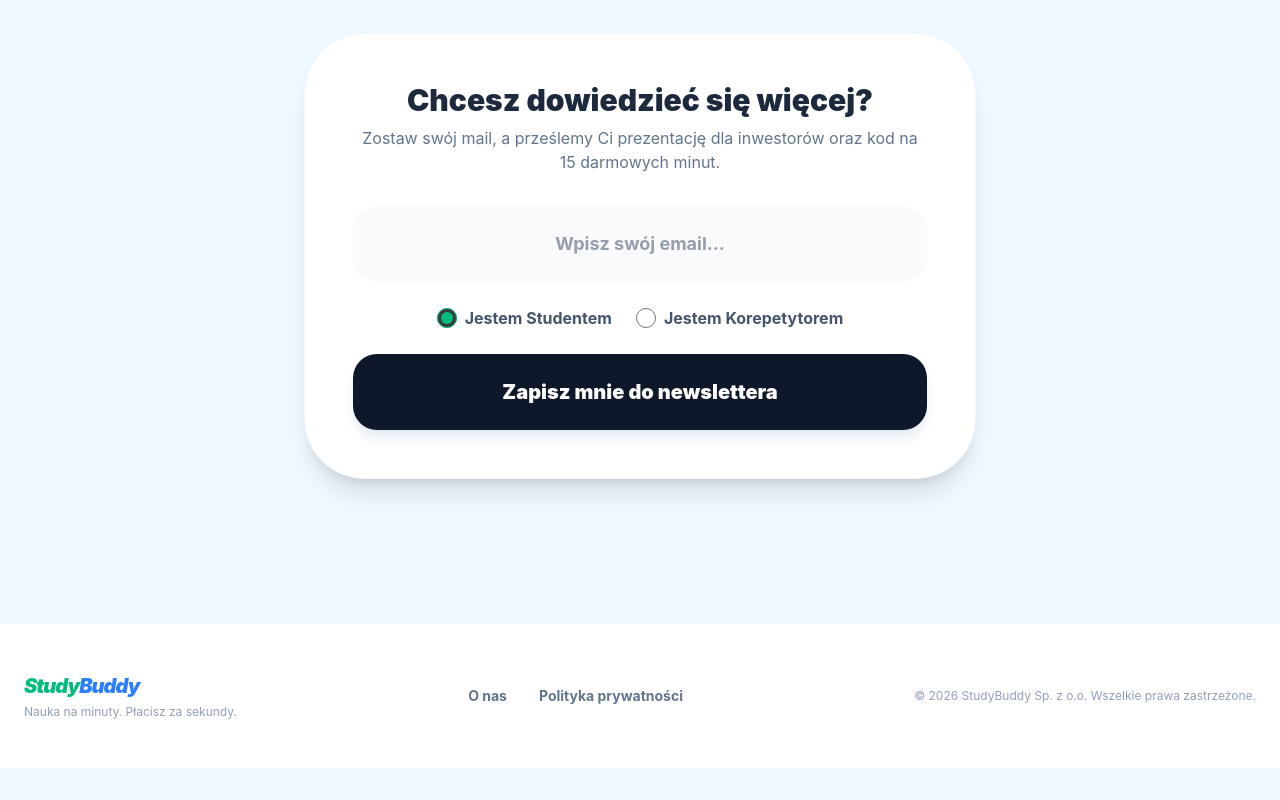
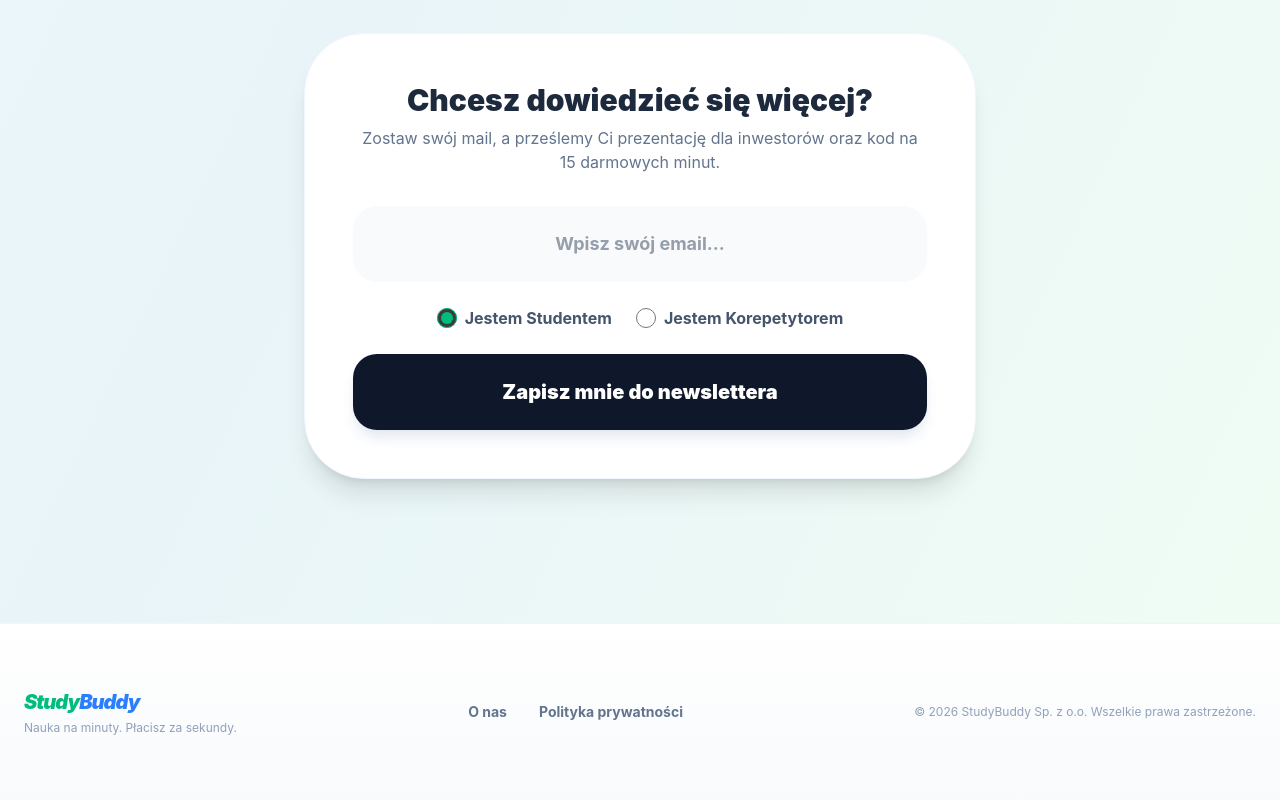
Before and after one commit to andreyshatilov/edumiuta, a React (Vite) app: page / in a window 1280 px wide. Shown: the part 1942-2742 px from the top of the page. Before the commit the page ends 2710 px from the top, so only its background shows below. Built offline with nearby package versions, Linux system fonts and the light colour scheme; no server answers.

Commit message:
Premium UI polish: Inter font, custom scrollbar, gradient backgrounds, feature card hover effects, sidebar gradients, SEO meta tags

```diff
--- a/index.html
+++ b/index.html
@@ -4,7 +4,9 @@
     <meta charset="UTF-8" />
     <link rel="icon" type="image/svg+xml" href="/favicon.svg" />
     <meta name="viewport" content="width=device-width, initial-scale=1.0" />
-    <title>StudyBuddy</title>
+    <title>StudyBuddy — Korepetycje na minuty</title>
+    <meta name="description" content="StudyBuddy — platforma korepetycji sekundowych. Połącz się z ekspertem w 30 sekund, płać tylko za faktyczny czas rozmowy." />
+    <meta name="theme-color" content="#10b981" />
     <script src="https://meet.jit.si/external_api.js" async></script>
   </head>
   <body>
--- a/src/components/Sidebar.jsx
+++ b/src/components/Sidebar.jsx
@@ -25,8 +25,8 @@ const Sidebar = ({ role, activeTab, setActiveTab }) => {
     const displayName = user?.fullName || user?.primaryEmailAddress?.emailAddress.split('@')[0] || "Użytkownik";
 
     return (
-        <aside className="w-72 bg-white border-r border-slate-100 p-6 hidden md:flex flex-col h-screen sticky top-0">
-            <Link to="/" className="text-2xl font-black mb-10 px-4 tracking-tighter"><span className="text-emerald-500">Study</span><span className="text-blue-500">Buddy</span></Link>
+        <aside className="w-72 bg-gradient-to-b from-white to-slate-50/30 border-r border-slate-100 p-6 hidden md:flex flex-col h-screen sticky top-0">
+            <Link to="/" className="text-2xl font-black mb-10 px-4 tracking-tighter hover:scale-105 transition-transform inline-block"><span className="text-emerald-500">Study</span><span className="text-blue-500">Buddy</span></Link>
             <nav className="space-y-2 flex-1">
                 {menuItems.map(item => {
                     const isActive = activeTab === item.id;
@@ -41,7 +41,7 @@ const Sidebar = ({ role, activeTab, setActiveTab }) => {
                             {isActive && (
                                 <motion.div
                                     layoutId="sidebar-active-pill"
-                                    className="absolute inset-0 bg-emerald-400 rounded-[24px] shadow-lg shadow-emerald-200/30 -z-10"
+                                    className="absolute inset-0 bg-gradient-to-r from-emerald-400 to-teal-400 rounded-[24px] shadow-lg shadow-emerald-200/40 -z-10"
                                     transition={{ type: "spring", stiffness: 380, damping: 30 }}
                                 />
                             )}
@@ -55,7 +55,7 @@ const Sidebar = ({ role, activeTab, setActiveTab }) => {
             <div className="px-4 py-3 border-t border-slate-100 my-4 space-y-1.5">
                 <Link to="/privacy" className="block text-[11px] font-bold text-slate-400 hover:text-emerald-500 transition-colors">Polityka prywatności 🔒</Link>
             </div>
-            <div className="p-4 bg-slate-50 rounded-3xl mt-auto">
+            <div className="p-4 bg-gradient-to-br from-slate-50 to-emerald-50/30 rounded-3xl mt-auto border border-slate-100">
                 <div className="flex items-center justify-between gap-3">
                     <div className="flex items-center gap-3 min-w-0">
                         <div className="w-10 h-10 bg-emerald-200 rounded-full flex items-center justify-center overflow-hidden flex-shrink-0">
--- a/src/index.css
+++ b/src/index.css
@@ -1,7 +1,54 @@
 @import "tailwindcss";
+
+@import url('https://fonts.googleapis.com/css2?family=Inter:wght@400;500;600;700;800;900&display=swap');
 
 body {
   margin: 0;
   background-color: #f0f9ff;
-  font-family: sans-serif;
+  font-family: 'Inter', -apple-system, BlinkMacSystemFont, 'Segoe UI', sans-serif;
+  -webkit-font-smoothing: antialiased;
+  -moz-osx-font-smoothing: grayscale;
 }
+
+/* Custom scrollbar */
+::-webkit-scrollbar {
+  width: 6px;
+}
+
+::-webkit-scrollbar-track {
+  background: transparent;
+}
+
+::-webkit-scrollbar-thumb {
+  background: #cbd5e1;
+  border-radius: 10px;
+}
+
+::-webkit-scrollbar-thumb:hover {
+  background: #94a3b8;
+}
+
+/* Smooth page transitions */
+* {
+  scroll-behavior: smooth;
+}
+
+/* Selection color */
+::selection {
+  background: #a7f3d0;
+  color: #064e3b;
+}
+
+/* Subtle animation for focus states */
+input:focus, select:focus, textarea:focus {
+  transition: box-shadow 0.2s ease;
+}
+
+/* Hide scrollbar utility */
+.scrollbar-hide::-webkit-scrollbar {
+  display: none;
+}
+.scrollbar-hide {
+  -ms-overflow-style: none;
+  scrollbar-width: none;
+}
--- a/src/pages/LandingPage.jsx
+++ b/src/pages/LandingPage.jsx
@@ -63,7 +63,7 @@ const LandingPage = () => {
     };
 
     return (
-        <div className="min-h-screen bg-[#f0f9ff] text-slate-800 font-sans selection:bg-emerald-200">
+        <div className="min-h-screen bg-gradient-to-br from-[#f0f9ff] via-[#e8f4f8] to-[#f0fdf4] text-slate-800 font-sans selection:bg-emerald-200">
             {/* Top Navigation */}
             <header className="max-w-7xl mx-auto px-6 py-6 flex justify-between items-center bg-white/30 backdrop-blur-md sticky top-0 z-40 border-b border-white/20">
                 <div className="flex items-center gap-8">
@@ -186,8 +186,8 @@ const LandingPage = () => {
                             { icon: <PencilLine className="text-emerald-500" size={32} />, title: "Tablica w czasie rzeczywistym", desc: "Rysujcie, piszcie i rozwiązujcie zadania na wspólnej, interaktywnej tablicy synced peer-to-peer." },
                             { icon: <ShieldCheck className="text-purple-500" size={32} />, title: "Nagrania na 7 dni", desc: "Wszystkie lekcje wraz z zapisem tablicy i wideo są nagrywane. Możesz je pobrać lub obejrzeć przez tydzień." }
                         ].map((feature, i) => (
-                            <div key={i} className="bg-white p-8 rounded-[35px] border border-slate-100 shadow-sm hover:shadow-xl transition-all duration-300">
-                                <div className="w-14 h-14 bg-slate-50 rounded-2xl flex items-center justify-center mb-6">
+                            <div key={i} className="bg-white p-8 rounded-[35px] border border-slate-100 shadow-sm hover:shadow-2xl hover:-translate-y-2 transition-all duration-500 group">
+                                <div className="w-14 h-14 bg-slate-50 group-hover:bg-emerald-50 rounded-2xl flex items-center justify-center mb-6 transition-colors duration-300">
                                     {feature.icon}
                                 </div>
                                 <h3 className="text-xl font-black text-slate-800 mb-2">{feature.title}</h3>
@@ -198,7 +198,7 @@ const LandingPage = () => {
                 </section>
 
                 {/* How it Works */}
-                <section className="mb-24 bg-white p-16 rounded-[60px] border border-slate-100 shadow-sm">
+                <section className="mb-24 bg-gradient-to-br from-white to-slate-50/50 p-16 rounded-[60px] border border-slate-100 shadow-sm">
                     <h2 className="text-4xl font-black text-center text-slate-900 mb-16">Jak to działa? 🛠️</h2>
                     <div className="grid md:grid-cols-2 gap-16">
                         <div>
@@ -296,7 +296,7 @@ const LandingPage = () => {
             </main>
 
             {/* Premium Footer */}
-            <footer className="bg-white border-t border-slate-100 mt-12 py-12">
+            <footer className="bg-gradient-to-t from-slate-50 to-white border-t border-slate-100 mt-12 py-16">
                 <div className="max-w-7xl mx-auto px-6 flex flex-col md:flex-row justify-between items-center gap-6">
                     <div className="flex flex-col items-center md:items-start">
                         <span className="text-xl font-black tracking-tighter italic"><span className="text-emerald-500">Study</span><span className="text-blue-500">Buddy</span></span>
```
